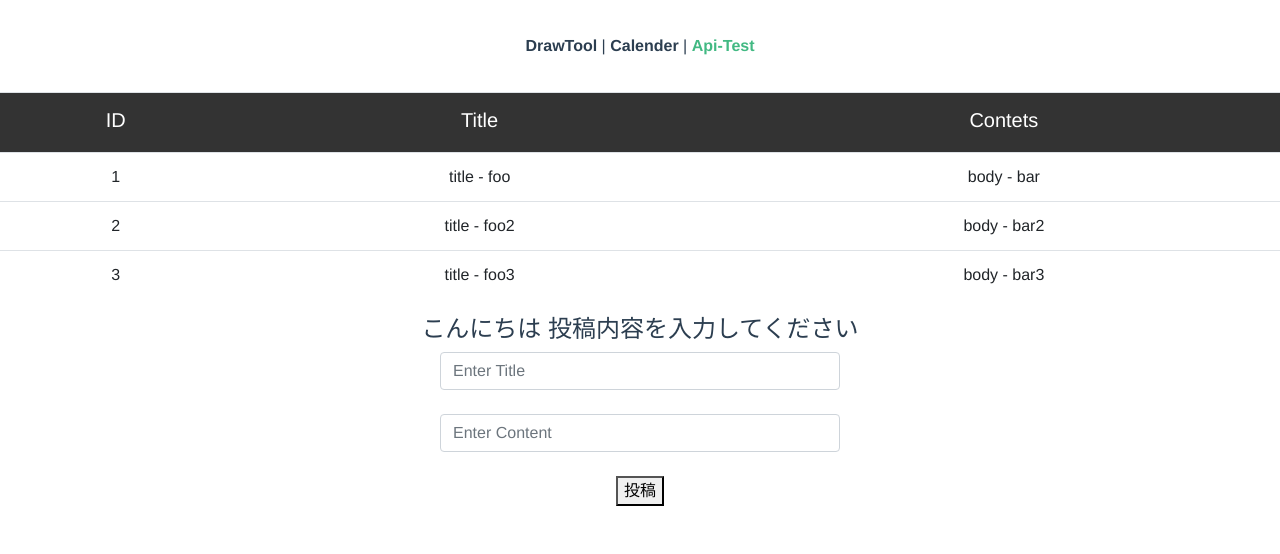
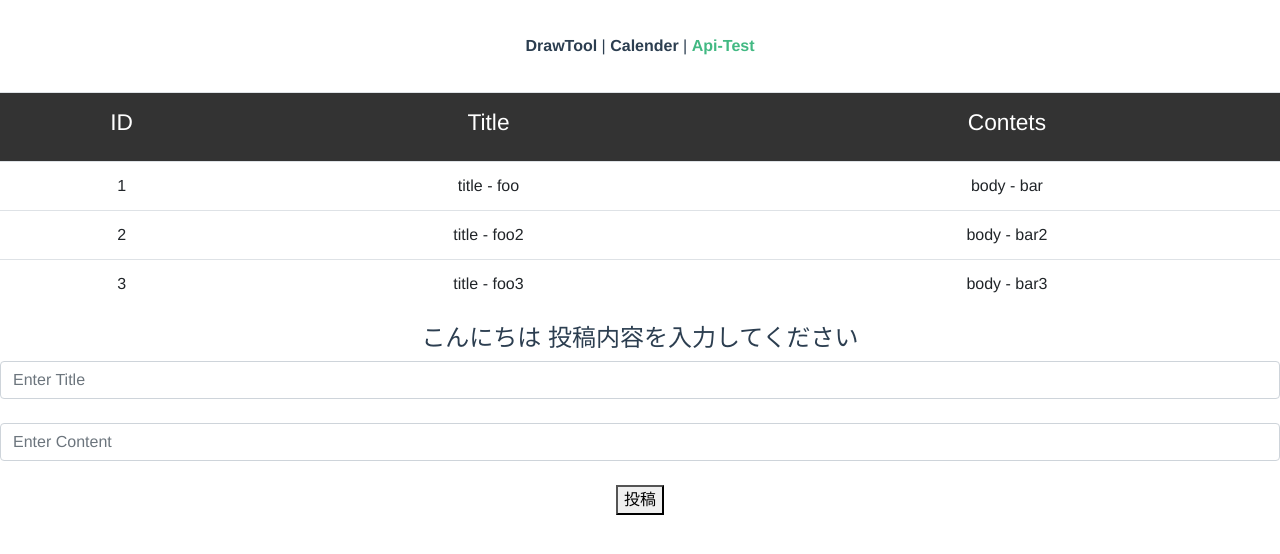
Before and after one commit to Tomo-zou-2525/vue_drawtool, a Vue app: page /api-test in a window 1280 px wide. Shown: the top 554 px of the page. Built offline with nearby package versions, Linux system fonts and the light colour scheme; data requests are answered from the project's data file; what vue-sweetalert2 would draw is missing.

Commit message:
px→rem

```diff
--- a/src/views/ApiTest.vue
+++ b/src/views/ApiTest.vue
@@ -94,7 +94,7 @@ export default {
 
 <style>
 .form-contents {
-  width: 400px;
+  width: 28.6remx;
   margin: 0 auto;
 }
 
@@ -104,9 +104,9 @@ export default {
 
 .thead-dark {
   background-color: #333;
-  height: 60px;
+  height: 4.3rem;
   width: 100%;
   color: #fff;
-  font-size: 20px;
+  font-size: 1.42rem;
 }
 </style>
```
